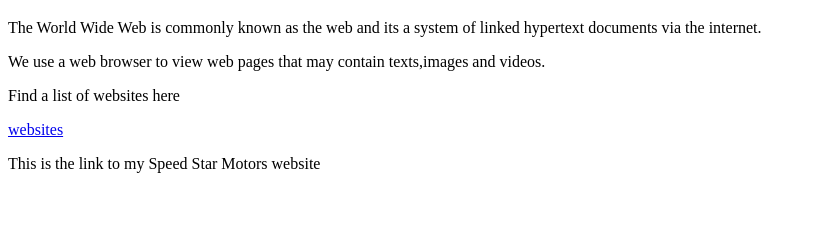
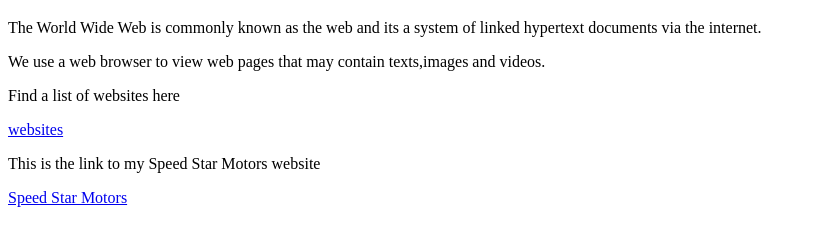
Before and after one commit to Bida23-102/HelloWorld, a plain HTML site: page index.html in a window 1280 px wide. Shown: the part 61-306 px from the top of the page, without its empty margins (0-816 px from the left). Drawn offline with Linux system fonts and the light colour scheme.

Commit message:
index.html

```diff
--- a/index.html
+++ b/index.html
@@ -10,6 +10,6 @@
   <p>Find a list of websites here</p>
    <a href="activity1.html">websites</a>
   <p>This is the link to my Speed Star Motors website</p>
-   <a href="
+   <a href="activity2.html">Speed Star Motors</a>
  </BODY>
 </HTML>
```
